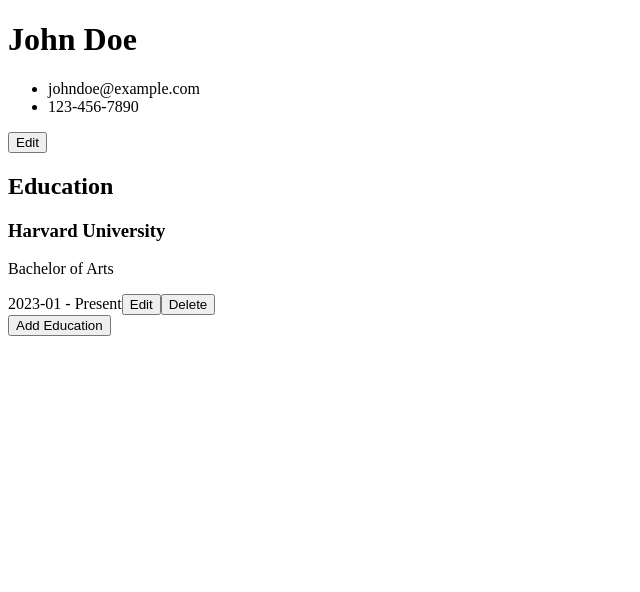
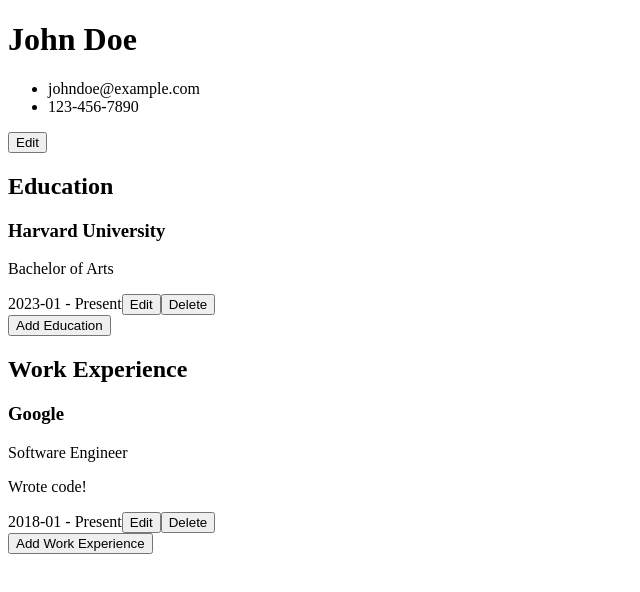
Before and after one commit to dylen400mh/cv-application, a React (Vite) app: page / in a window 1280 px wide. Shown: the top 592 px of the page, without its empty margins (0-640 px from the left). Built offline with nearby package versions, Linux system fonts and the light colour scheme.

Commit message:
Add WorkSection and WorkForm components to Resume and App components

```diff
--- a/src/components/App.jsx
+++ b/src/components/App.jsx
@@ -3,7 +3,12 @@
 import "../styles/App.css";
 import GeneralInfoForm from "./GeneralInfoForm";
 import EducationForm from "./EducationForm";
+import WorkForm from "./WorkForm";
 import Resume from "./Resume";
+
+// TODO fix issue where educations and work are repeated twice
+// TODO add option to preview (removes buttons from resume component)
+// TODO use flex/grid to style
 
 function App() {
   const [generalInfo, setGeneralInfo] = useState({
@@ -22,12 +27,25 @@
     },
   ]);
 
+  const [works, setWorks] = useState([
+    {
+      company: "Google",
+      title: "Software Engineer",
+      responsibilities: "Wrote code!",
+      startDate: "2018-01",
+      endDate: "",
+      id: uuidv4(),
+    },
+  ]);
+
   const [generalInfoVisible, setGeneralInfoVisible] = useState(false);
   const [educationVisible, setEducationVisible] = useState(false);
+  const [workVisible, setWorkVisible] = useState(false);
 
   // keeps track of ID of component to modify
   const [selectedId, setSelectedId] = useState(null);
 
+  // GENERAL INFO HANDLERS
   const handleGeneralEdit = () => {
     setGeneralInfoVisible(true);
   };
@@ -36,6 +54,7 @@
     setGeneralInfoVisible(false);
   };
 
+  // EDUCATION HANDLERS
   const handleEducationEdit = (e) => {
     setSelectedId(e.target.id);
     setEducationVisible(true);
@@ -51,19 +70,60 @@
 
     setEducations([
       ...educations,
-      { school: "", degree: "", startDate: "", endDate: "", id: newId },
+      {
+        school: "",
+        degree: "",
+        responsibilities: "",
+        startDate: "",
+        endDate: "",
+        id: newId,
+      },
     ]);
     setEducationVisible(true);
   };
 
   const handleEducationDelete = (e) => {
-    console.log(e.target);
     setEducations(
       educations.filter((education) => education.id !== e.target.id)
     );
 
     // If education was deleted while editing, update display state
     if (educationVisible) setEducationVisible(false);
+  };
+
+  // WORK HANDLERS
+  const handleWorkEdit = (e) => {
+    setSelectedId(e.target.id);
+    setWorkVisible(true);
+  };
+
+  const handleWorkSubmit = () => {
+    setWorkVisible(false);
+  };
+
+  const handleWorkAdd = () => {
+    const newId = uuidv4();
+    setSelectedId(newId);
+
+    setWorks([
+      ...works,
+      {
+        company: "",
+        title: "",
+        responsibilities: "",
+        startDate: "",
+        endDate: "",
+        id: newId,
+      },
+    ]);
+    setWorkVisible(true);
+  };
+
+  const handleWorkDelete = (e) => {
+    setWorks(works.filter((work) => work.id !== e.target.id));
+
+    // If work was deleted while editing, update display state
+    if (workVisible) setWorkVisible(false);
   };
 
   return (
@@ -89,14 +149,33 @@
             )
           );
         })
+      ) : workVisible ? (
+        works.map((work) => {
+          return (
+            work.id === selectedId && (
+              <WorkForm
+                key={work.id}
+                id={work.id}
+                data={works}
+                handleChange={setWorks}
+                handleDelete={handleWorkDelete}
+                handleSubmit={handleWorkSubmit}
+              />
+            )
+          );
+        })
       ) : (
         <Resume
           generalInfo={generalInfo}
           educations={educations}
+          works={works}
           handleGeneralEdit={handleGeneralEdit}
           handleEducationEdit={handleEducationEdit}
           handleEducationAdd={handleEducationAdd}
           handleEducationDelete={handleEducationDelete}
+          handleWorkEdit={handleWorkEdit}
+          handleWorkAdd={handleWorkAdd}
+          handleWorkDelete={handleWorkDelete}
         />
       )}
     </>
--- a/src/components/Resume.jsx
+++ b/src/components/Resume.jsx
@@ -1,14 +1,19 @@
 /* eslint-disable react/prop-types */
 import GeneralInfoSection from "./GeneralInfoSection";
 import EducationSection from "./EducationSection";
+import WorkSection from "./WorkSection";
 
 function Resume({
   generalInfo,
   handleGeneralEdit,
   educations,
+  works,
   handleEducationEdit,
   handleEducationAdd,
   handleEducationDelete,
+  handleWorkEdit,
+  handleWorkAdd,
+  handleWorkDelete,
 }) {
   const formatDateString = (startDate, endDate) => {
     return startDate && endDate
@@ -37,6 +42,19 @@
         );
       })}
       <button onClick={handleEducationAdd}>Add Education</button>
+      <h2>Work Experience</h2>
+      {works.map((work) => {
+        return (
+          <WorkSection
+            key={work.id}
+            works={works}
+            formatDateString={formatDateString}
+            handleWorkEdit={handleWorkEdit}
+            handleWorkDelete={handleWorkDelete}
+          />
+        );
+      })}
+      <button onClick={handleWorkAdd}>Add Work Experience</button>
     </div>
   );
 }
```
